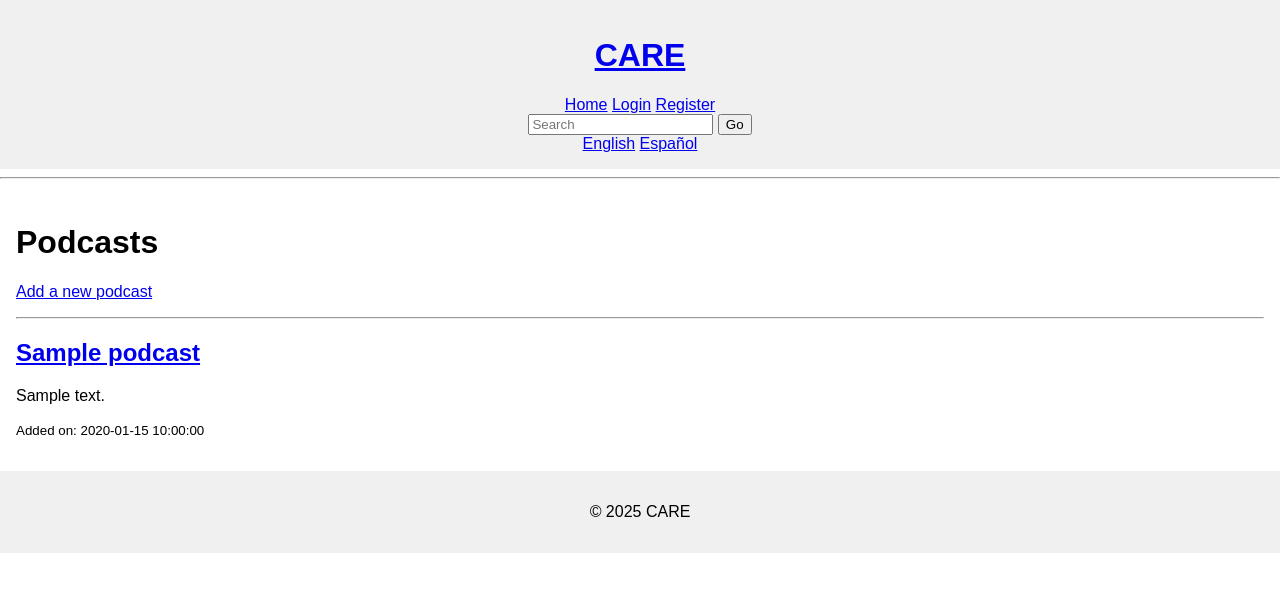
After one commit to GYFX35/CARE, a Flask app: page /podcasts in a window 1280 px wide. The commit adds this page. Shown: the top 592 px of the page. Run offline with Flask 3, Linux system fonts and the light colour scheme; tables that the repository leaves empty hold one stand-in row (values such as "Sample post"); some libraries are stand-ins or nearby versions.

Commit message:
Integrate podcast page
- Add Podcast model to app/models.py
- Add PodcastForm to app/forms.py
- Add /podcasts and /add_podcast routes to app/routes.py
- Create templates/podcasts.html and templates/add_podcast.html
- Add link to Podcasts in navigation bar (templates/base.html)
- Fix TypeError in templates/register.html by removing argument from form.submit()
- Generate a new database migration for the Podcast model while preserving history.

Co-authored-by: GYFX35 <134739293+GYFX35@users.noreply.github.com>

```diff
--- a/app/forms.py
+++ b/app/forms.py
@@ -1,7 +1,7 @@
 from flask import request
 from flask_wtf import FlaskForm
 from flask_babel import lazy_gettext as _l
-from wtforms import StringField, PasswordField, BooleanField, SubmitField
+from wtforms import StringField, PasswordField, BooleanField, SubmitField, TextAreaField
 from wtforms.validators import DataRequired, Email, EqualTo, ValidationError
 from app.models import User, Category
 
@@ -17,6 +17,12 @@ class ResourceForm(FlaskForm):
     url = StringField(_l('URL'), validators=[DataRequired()])
     resource_type = StringField(_l('Resource Type'), validators=[DataRequired()])
     submit = SubmitField(_l('Add Resource'))
+
+class PodcastForm(FlaskForm):
+    title = StringField(_l('Title'), validators=[DataRequired()])
+    description = TextAreaField(_l('Description'), validators=[DataRequired()])
+    url = StringField(_l('URL'), validators=[DataRequired()])
+    submit = SubmitField(_l('Add Podcast'))
 
 class QASessionForm(FlaskForm):
     title = StringField(_l('Title'), validators=[DataRequired()])
--- a/app/routes.py
+++ b/app/routes.py
@@ -2,8 +2,8 @@ from flask import render_template, request, redirect, url_for, flash, g, jsonify
 from sqlalchemy import func
 from app import app, db
 from datetime import datetime
-from app.forms import LoginForm, RegistrationForm, PostForm, CommentForm, SearchForm, MessageForm, QASessionForm, ResourceForm, WHOIndicatorForm
-from app.models import User, Post, Comment, Category, Tag, Vote, Message, QASession, Resource
+from app.forms import LoginForm, RegistrationForm, PostForm, CommentForm, SearchForm, MessageForm, QASessionForm, ResourceForm, WHOIndicatorForm, PodcastForm
+from app.models import User, Post, Comment, Category, Tag, Vote, Message, QASession, Resource, Podcast
 from flask_login import current_user, login_user, logout_user, login_required
 from openai import OpenAI
 
@@ -188,6 +188,25 @@ def add_resource():
         return redirect(url_for('resources'))
     return render_template('add_resource.html', title='Add Resource', form=form)
 
+@app.route('/podcasts')
+def podcasts():
+    podcasts = Podcast.query.order_by(Podcast.timestamp.desc()).all()
+    return render_template('podcasts.html', title='Podcasts', podcasts=podcasts)
+
+@app.route('/add_podcast', methods=['GET', 'POST'])
+@login_required
+def add_podcast():
+    form = PodcastForm()
+    if form.validate_on_submit():
+        podcast = Podcast(title=form.title.data,
+                          description=form.description.data,
+                          url=form.url.data)
+        db.session.add(podcast)
+        db.session.commit()
+        flash('The podcast has been added.')
+        return redirect(url_for('podcasts'))
+    return render_template('add_podcast.html', title='Add Podcast', form=form)
+
 @app.route('/data/posts_per_category')
 def data_posts_per_category():
     data = db.session.query(Category.name, func.count(Post.id)).join(Post).group_by(Category.name).all()
--- a/templates/base.html
+++ b/templates/base.html
@@ -19,6 +19,7 @@
             <a href="{{ url_for('messages') }}">{{ _('Messages') }}</a>
             <a href="{{ url_for('qa_sessions') }}">{{ _('Q&A Sessions') }}</a>
             <a href="{{ url_for('resources') }}">{{ _('Resources') }}</a>
+            <a href="{{ url_for('podcasts') }}">{{ _('Podcasts') }}</a>
             <a href="{{ url_for('visualizations') }}">{{ _('Visualizations') }}</a>
             <a href="{{ url_for('who_indicators') }}">{{ _('WHO Data') }}</a>
             <a href="{{ url_for('unesco_data') }}">{{ _('UNESCO Data') }}</a>
--- /dev/null
+++ b/templates/podcasts.html
@@ -0,0 +1,16 @@
+{% extends "base.html" %}
+
+{% block content %}
+    <h1>Podcasts</h1>
+    <p><a href="{{ url_for('add_podcast') }}">Add a new podcast</a></p>
+    <hr>
+    {% for podcast in podcasts %}
+        <article>
+            <h2><a href="{{ podcast.url }}">{{ podcast.title }}</a></h2>
+            <p>{{ podcast.description }}</p>
+            <p><small>Added on: {{ podcast.timestamp.strftime('%Y-%m-%d %H:%M:%S') }}</small></p>
+        </article>
+    {% else %}
+        <p>No podcasts available yet.</p>
+    {% endfor %}
+{% endblock %}
--- a/templates/register.html
+++ b/templates/register.html
@@ -32,6 +32,6 @@
             <span style="color: red;">[{{ error }}]</span>
             {% endfor %}
         </p>
-        <p>{{ form.submit(_('Register')) }}</p>
+        <p>{{ form.submit() }}</p>
     </form>
 {% endblock %}
```
Also changed, not shown: app/models.py (+10 -0 lines), migrations/versions/7d9043112ee3_add_podcast_model.py (added, +41 -0 lines), templates/add_podcast.html (added, +30 -0 lines).
